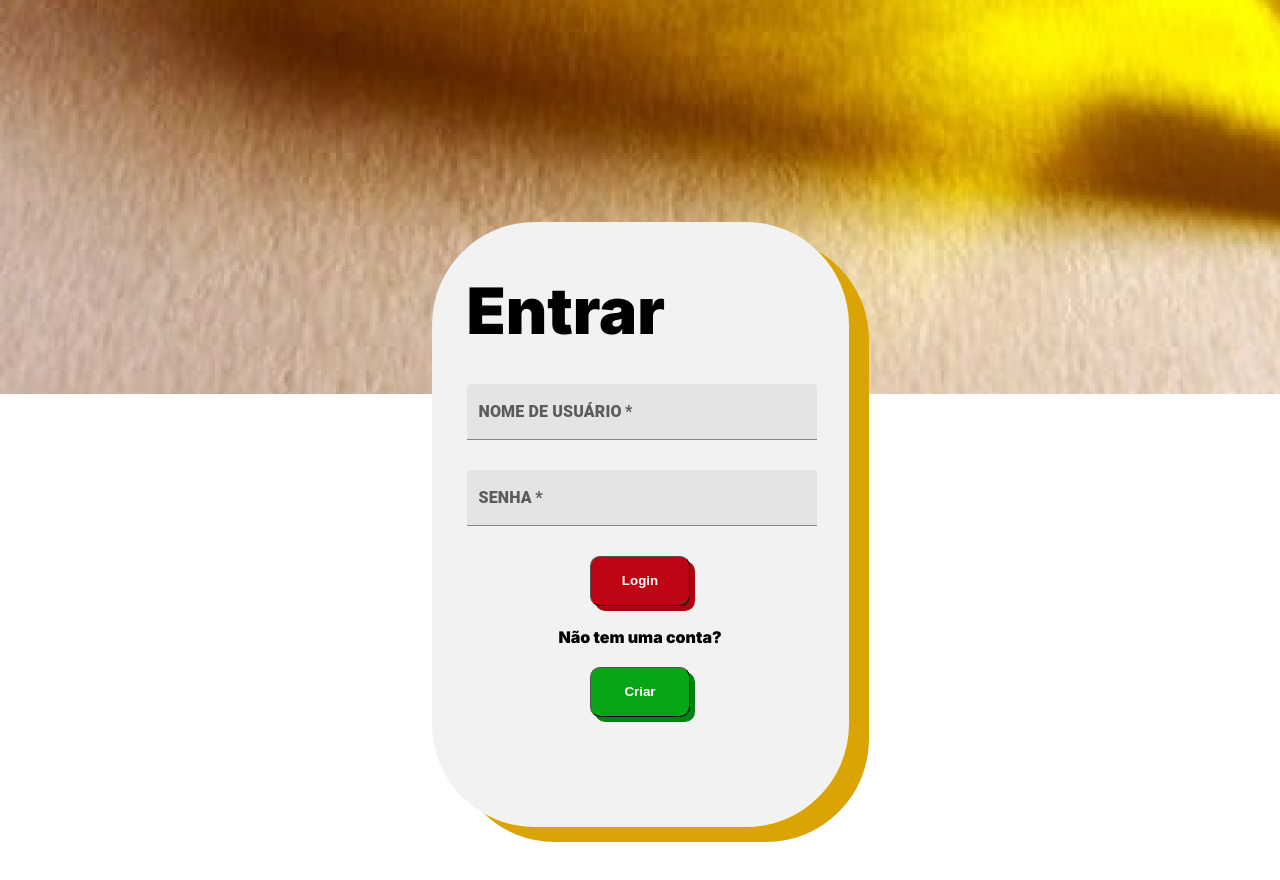
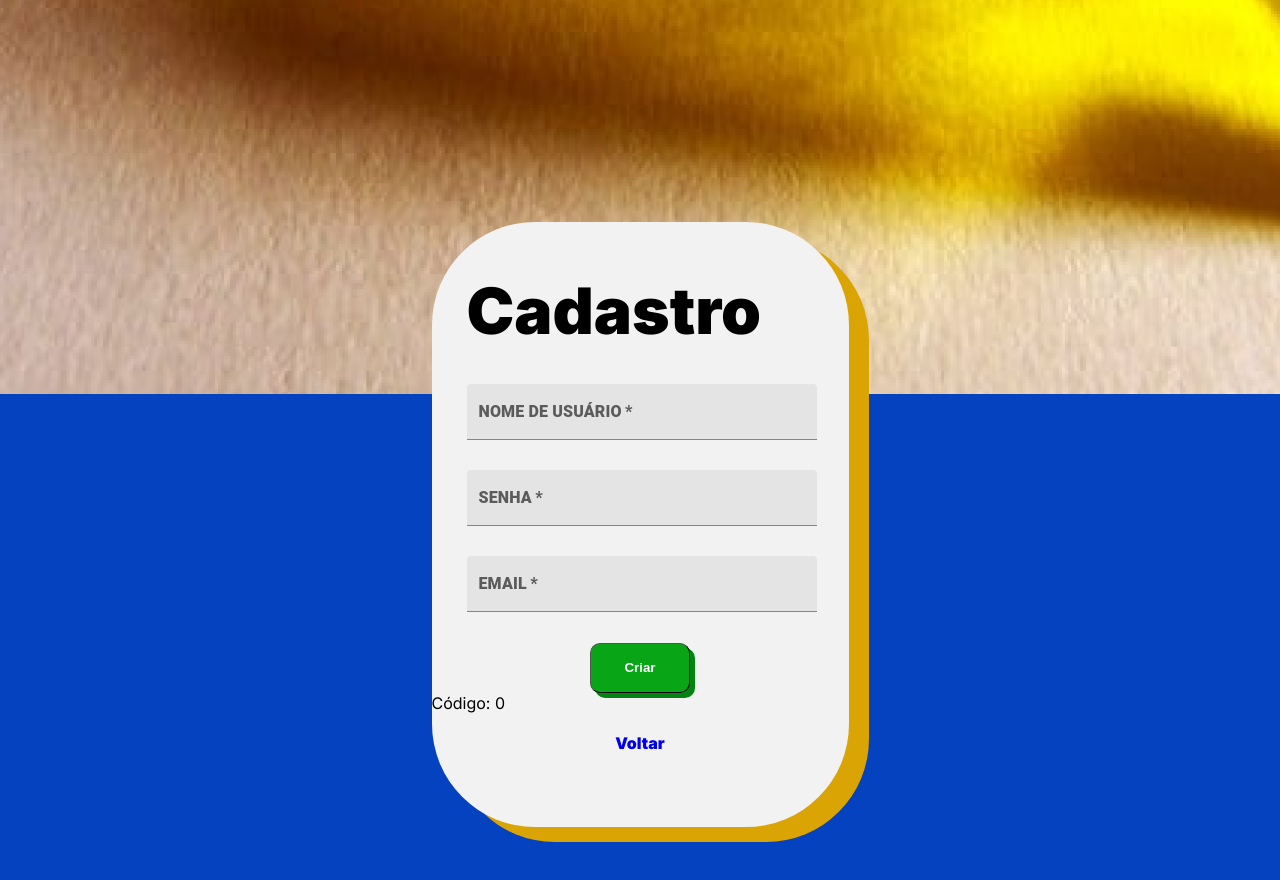
Before and after one commit to LimaDurag/talubeiro-web-frontend, a React (Create React App) app: page /register in a window 1280 px wide. Shown: the part 676-1556 px from the top of the page. Built offline with nearby package versions, Linux system fonts and the light colour scheme.

Commit message:
Signin and Signup feitos + Browser navigation

```diff
--- a/package.json
+++ b/package.json
@@ -14,6 +14,7 @@
     "firebase": "^9.17.2",
     "react": "^18.2.0",
     "react-dom": "^18.2.0",
+    "react-router-dom": "^6.9.0",
     "react-scripts": "5.0.1",
     "styled-components": "^5.3.9",
     "web-vitals": "^2.1.4"
--- a/src/App.js
+++ b/src/App.js
@@ -1,31 +1,20 @@
 import React from 'react';
+import ReactDOM from 'react-dom';
 import {app, analytics} from './config/firebase.js'
 import Background from './components/backgroundComponent/background';
+import { BrowserRouter, Routes, Route} from 'react-router-dom';
 import './global.css';
 
-export function App() {
+import  Login  from './pages/loginPage/login.js';
+import  Register  from "./pages/registerPage/register.js";
+
+export default function App() {
   return (
-    <>
-      <div className="container">
-        <h1>Entrar</h1>
-        <div className="loginBox">
-          <form>
-            <div className="inputContainer">
-              <label htmlFor="username">Nome de Usuário</label>
-              <input type="text" name="username" id="username" />
-            </div>
-            <div className="inputContainer">
-              <label htmlFor="password">Senha</label>
-              <input type="password" name="password" id="password" />
-            </div>
-          </form>
-
-          <button className="button">Login</button>
-          <div className="line" />
-          <p className="textCreateAcount">Não tem uma conta?</p>
-          <button className="button">Criar</button>
-        </div>
-      </div>
-    </>
+    <BrowserRouter>
+      <Routes>
+        <Route index path="/" Component={Login}/>
+        <Route path="/register" Component={Register}/>
+      </Routes>
+    </BrowserRouter>
   );
 }
--- a/src/config/axios.js
+++ b/src/config/axios.js
@@ -1,7 +1,7 @@
 import axios from "axios";
 
 const api = axios.create({
-    baseURL: 'http://localhost/3000/api'
+    baseURL: 'http://localhost:3001/api'
 })
 
 export default api;
--- a/src/global.css
+++ b/src/global.css
@@ -9,6 +9,7 @@ html,
 body {
   font-family: 'Inter', sans-serif;
 }
+
 .container {
   width: 100vw;
   height: 100vh;
@@ -16,4 +17,5 @@ body {
   align-items: center;
   justify-content: center;
   flex-direction: column;
+  background-color: #0542BF;
 }
--- a/src/index.js
+++ b/src/index.js
@@ -1,6 +1,6 @@
 import React from 'react';
 import ReactDOM from 'react-dom/client';
-import { Login } from './pages/loginPage/login';
+import App from './App.js';
 import Background from './components/backgroundComponent/background';
 
 import reportWebVitals from './reportWebVitals';
@@ -8,7 +8,7 @@ import reportWebVitals from './reportWebVitals';
 const root = ReactDOM.createRoot(document.getElementById('root'));
 root.render(
   <React.StrictMode>
-    <Login />
+    <App />
   </React.StrictMode>
 );
 
--- a/src/pages/loginPage/login.js
+++ b/src/pages/loginPage/login.js
@@ -1,13 +1,25 @@
-import React from 'react';
+import React, {useState} from 'react';
 import TextField from '@mui/material/TextField';
+import { Link } from 'react-router-dom';
 import Background from '../../components/backgroundComponent/background';
 import '../../global.css';
 import './styles.css';
 
-export function Login() {
+import auth from '../../services/auth.js'
+
+export default function Login() {
+  const [email, setEmail] = useState(" ");
+  const [senha, setSenha] = useState(" ");
+  const [logged, setLogged] = useState(false);
+
+  async function handleLogInWithEmailAndPassword(){
+    console.log(email);
+    const response = await auth.singin(email, senha);
+    if(response === 200 || response === 201) setLogged(true);
+  }
+
   return (
     <>
-      <Background />
       <main className="container">
         <div className="loginBox">
           <h1 className="loginTitle">Entrar</h1>
@@ -19,6 +31,7 @@ export function Login() {
                 id="filled-required"
                 label="NOME DE USUÁRIO"
                 variant="filled"
+                onChange={(e)=> {setEmail(e.target.value)}}
               />
             </div>
             <div className="inputContainer">
@@ -30,14 +43,15 @@ export function Login() {
                 autoComplete="current-password"
                 variant="filled"
                 required
+                onChange={(e) => {setSenha(e.target.value)}}
               />
             </div>
           </form>
 
-          <button className="button-red">Login</button>
+          <button className="button-red" onClick={handleLogInWithEmailAndPassword}>Login</button>
           <div className="line" />
           <p className="textCreateAcount">Não tem uma conta?</p>
-          <button className="button-green">Criar</button>
+          <button className="button-green"><Link to="/register"> Criar </Link> </button>
         </div>
       </main>
     </>
--- a/src/pages/registerPage/register.js
+++ b/src/pages/registerPage/register.js
@@ -1,10 +1,24 @@
-import React from 'react';
+import React, {useState} from 'react';
 import TextField from '@mui/material/TextField';
 import Background from '../../components/backgroundComponent/background';
 import '../../global.css';
 import './styles.css';
 
-export function Register() {
+import { Link } from 'react-router-dom';
+import auth from '../../services/auth.js'
+
+export default function Register() {
+  const [email, setEmail] = useState("");
+  const [senha, setSenha] = useState("");
+  const [name, setName] = useState("");
+  const [cod, setCod] = useState(0);
+
+  async function handleCreateUser(){
+    const response = await auth.register(email, senha, name);
+    console.log(response);
+    setCod(response);
+  }
+
   return (
     <>
       <Background />
@@ -19,6 +33,7 @@ export function Register() {
                 id="filled-required"
                 label="NOME DE USUÁRIO"
                 variant="filled"
+                onChange={(e)=> {setName(e.target.value)}}
               />
             </div>
             <div className="inputContainer">
@@ -30,6 +45,7 @@ export function Register() {
                 autoComplete="current-password"
                 variant="filled"
                 required
+                onChange={(e) => {setSenha(e.target.value)}}
               />
             </div>
             <div className="inputContainer">
@@ -40,12 +56,14 @@ export function Register() {
                 type="email"
                 variant="filled"
                 required
+                onChange={(e)=> {setEmail(e.target.value)}}
               />
             </div>
           </form>
           <div className="line" />
-          <button className="button-green">Criar</button>
-          <p className="textCreateAcount"> Ou </p>
+          <button className="button-green" onClick={handleCreateUser}>Criar</button>
+          {/** DEBUG: APAGAR DEPOIS ESSA LINHA */} <p>Código: {cod}</p>
+          <p className="textCreateAcount"><Link to="/"> Voltar </Link> </p>
           {/* google auth */}
         </div>
       </main>
--- a/src/pages/registerPage/styles.css
+++ b/src/pages/registerPage/styles.css
@@ -0,0 +1,74 @@
+.loginBox {
+    display: flex;
+    align-items: flex-start;
+    justify-content: flex-start;
+    flex-direction: column;
+    background-color: #f2f2f2;
+    width: 417px;
+    height: 605px;
+    border-radius: 103px;
+
+    box-shadow: 20px 15px 0px 0px rgba(218, 164, 4, 1);
+}
+
+.loginBox .loginTitle {
+    font-weight: 900;
+    font-size: 64px;
+    margin: 50px 0px 35px 35px;
+}
+
+.loginBox form {
+    margin-left: 35px;
+}
+
+.loginBox form div {
+    margin-bottom: 10px;
+}
+
+.loginBox form label {
+    font-size: 32;
+    font-weight: 900;
+}
+
+.loginBox form .inputContainer .input {
+    font-size: 32;
+    font-weight: bold;
+    width: 350px;
+}
+
+.loginBox .button-red {
+    width: 100px;
+    height: 50px;
+    border-radius: 10px;
+    border-width: 1px;
+    background-color: #bf0513;
+    color: white;
+    font-weight: 900;
+    align-self: center;
+
+    box-shadow: 5px 5px 0px 0px #ac0411;
+}
+
+.loginBox .button-green {
+    width: 100px;
+    height: 50px;
+    border-radius: 10px;
+    border-width: 1px;
+    background-color: #08a617;
+    color: white;
+    font-weight: 900;
+    align-self: center;
+
+    box-shadow: 5px 5px 0px 0px #058312;
+}
+
+.loginBox .line {
+    height: 1px;
+    background: black;
+}
+
+.loginBox .textCreateAcount {
+    align-self: center;
+    font-weight: 900;
+    margin: 20px 0px 20px 0px;
+}
--- a/src/services/auth.js
+++ b/src/services/auth.js
@@ -1,21 +1,22 @@
 //import firebase from 'firebase';
-//import { auth } from '../config/firebase.js'
+import { app } from '../config/firebase.js'
 import userAPI from "./userAPI.js";
 
 import { getAuth,
     createUserWithEmailAndPassword,
     signInWithEmailAndPassword,
-    GoogleAuthProvider } from "firebase/auth";
+    GoogleAuthProvider,
+    signInWithPopup } from "firebase/auth";
 
-const auth = getAuth();
+const auth = getAuth(app);
 auth.useDeviceLanguage();
-const googleProvider = GoogleAuthProvider();
+const googleProvider = new GoogleAuthProvider();
 
 
 
 const authFirebase = {
     register: (email, password, name) => {
-        createUserWithEmailAndPassword(auth, email, password)
+        return createUserWithEmailAndPassword(auth, email, password)
         .then(async (userCredencial) => {
             const user = userCredencial.user;
             console.log("USER AUTHENTICATED:");
@@ -39,13 +40,15 @@ const authFirebase = {
         .then((userCredencial) => {
             const user = userCredencial.user;
             console.log("USER LOGGED:");
-            console.log(user)
+            console.log(user);
+            return 200;
         })
         .catch((error) => {
             const errorCode = error.code;
             const errorMessage = error.message;
 
             console.log("ERRO AO FAZER LOGIN: ERROR CODE:"+errorCode+" ERROR MESSAGE: "+errorMessage);
+            return 0;
         })
     },
     singinWithGoogle: () => {
```
Also changed, not shown: 1 other file (tests, documents, lock files or other folders).
